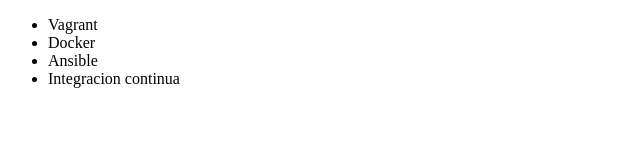
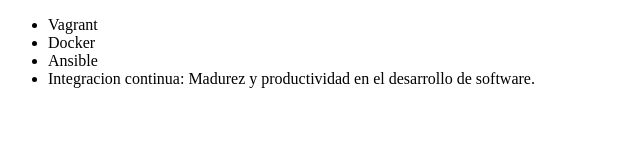
Before and after one commit to nicomozzoni/nico-git, a plain HTML site: page index.html in a window 1280 px wide. Shown: the whole page, without its empty margins (0-640 px from the left). Drawn offline with Linux system fonts and the light colour scheme.

Commit message:
Renombrando curso de Integracion continua

```diff
--- a/index.html
+++ b/index.html
@@ -9,7 +9,7 @@
          <li> Vagrant </li>
          <li> Docker </li>
          <li> Ansible </li>
-         <li> Integracion continua </li>
+         <li> Integracion continua: Madurez y productividad en el desarrollo de software.</li>
      </ul>
 </body>
 </html>
```
